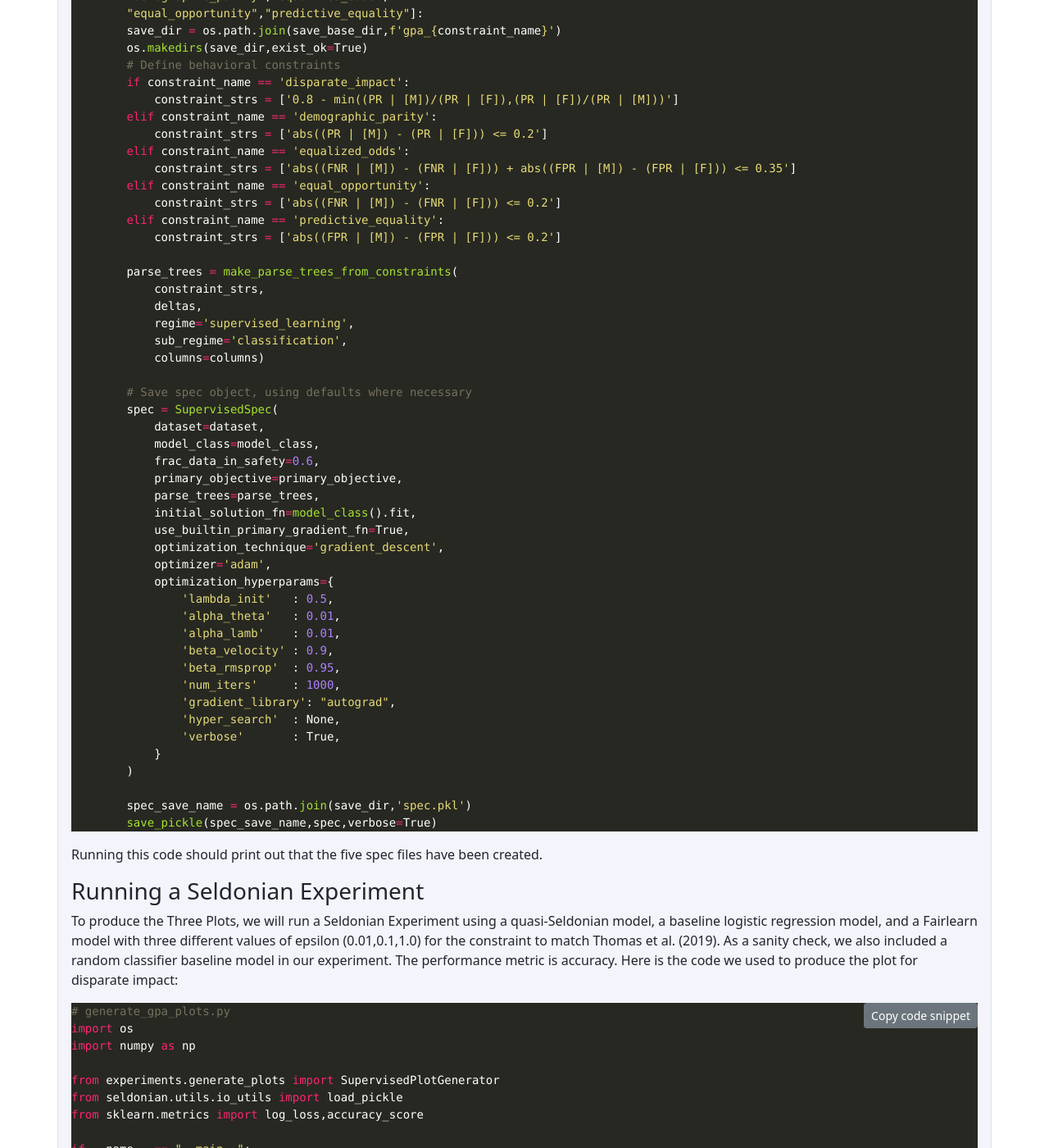
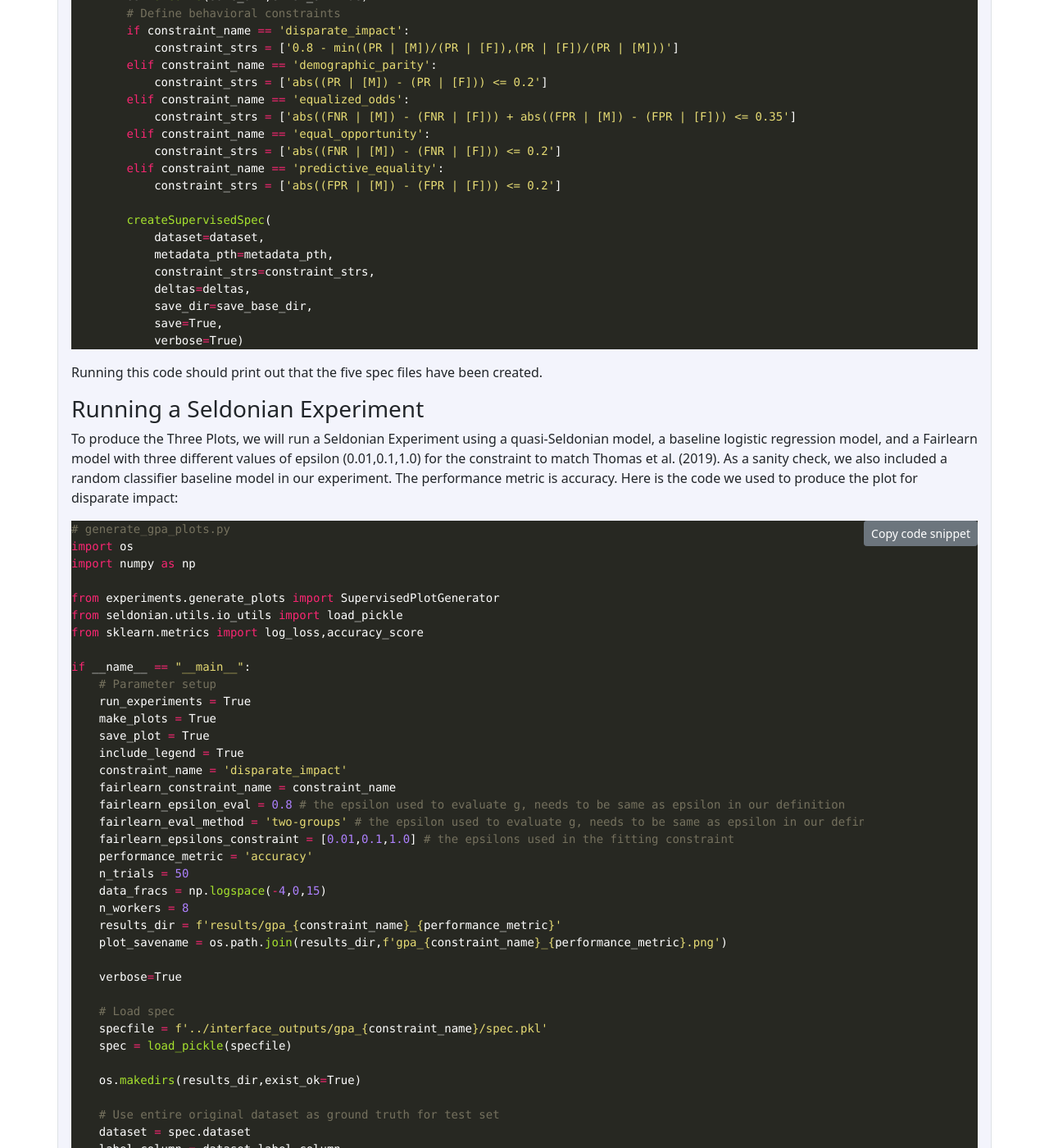
Before and after one commit to seldonian-framework/Tutorials, a Jekyll site: the page built from _tutorials/science_GPA_tutorial.md, in a window 1280 px wide and 1400 px high, scrolled down 2570 px. Shown: the whole window at 82% size. Built offline with Jekyll 4.4.1, drawn with Linux system fonts in a browser that asks for light colours; formulas are drawn with MathJax 3; some of the changed text lies outside the part shown.

Commit message:
add modularized code

```diff
--- a/_tutorials/science_GPA_tutorial.md
+++ b/_tutorials/science_GPA_tutorial.md
@@ -74,32 +74,29 @@ We need to create a different spec object for each constraint because we will be
 import os
 from seldonian.parse_tree.parse_tree import make_parse_trees_from_constraints
 from seldonian.dataset import DataSetLoader
-from seldonian.utils.io_utils import load_json,save_pickle
-from seldonian.spec import SupervisedSpec
+from seldonian.utils.io_utils import (load_json,
+    load_supervised_metadata,save_pickle)
+from seldonian.spec import createSupervisedSpec
 from seldonian.models.models import LogisticRegressionModel
+from seldonian.models import objectives
 
 if __name__ == '__main__':
     data_pth = "../../static/datasets/supervised/GPA/gpa_classification_dataset.csv"
     metadata_pth = "../../static/datasets/supervised/GPA/metadata_classification.json"
     save_base_dir = '../../../interface_outputs'
     # Load metadata
-    metadata_dict = load_json(metadata_pth)
-
-    regime = metadata_dict['regime']
-    columns = metadata_dict['columns']
-    sensitive_columns = metadata_dict['sensitive_columns']
-    sub_regime = metadata_dict['sub_regime']
+    (regime, sub_regime, columns,
+        sensitive_columns) = load_supervised_metadata(metadata_pth)
 
     # Use logistic regression model
     model_class = LogisticRegressionModel
 
-    # Set the primary objective to be log loss
-    primary_objective = model_class().sample_logistic_loss
+    # primary objective = log loss
+    primary_objective = objectives.logistic_loss
 
     # Load dataset from file
     loader = DataSetLoader(
         regime=regime)
-
     dataset = loader.load_supervised_dataset(
         filename=data_pth,
         metadata_filename=metadata_pth,
@@ -124,39 +121,14 @@ if __name__ == '__main__':
         elif constraint_name == 'predictive_equality':
             constraint_strs = ['abs((FPR | [M]) - (FPR | [F])) <= 0.2']
 
-        parse_trees = make_parse_trees_from_constraints(
-            constraint_strs,
-            deltas,
-            regime='supervised_learning',
-            sub_regime='classification',
-            columns=columns)
-
-        # Save spec object, using defaults where necessary
-        spec = SupervisedSpec(
+        createSupervisedSpec(
             dataset=dataset,
-            model_class=model_class,
-            frac_data_in_safety=0.6,
-            primary_objective=primary_objective,
-            parse_trees=parse_trees,
-            initial_solution_fn=model_class().fit,
-            use_builtin_primary_gradient_fn=True,
-            optimization_technique='gradient_descent',
-            optimizer='adam',
-            optimization_hyperparams={
-                'lambda_init'   : 0.5,
-                'alpha_theta'   : 0.01,
-                'alpha_lamb'    : 0.01,
-                'beta_velocity' : 0.9,
-                'beta_rmsprop'  : 0.95,
-                'num_iters'     : 1000,
-                'gradient_library': "autograd",
-                'hyper_search'  : None,
-                'verbose'       : True,
-            }
-        )
-
-        spec_save_name = os.path.join(save_dir,'spec.pkl')
-        save_pickle(spec_save_name,spec,verbose=True)
+            metadata_pth=metadata_pth,
+            constraint_strs=constraint_strs,
+            deltas=deltas,
+            save_dir=save_base_dir,
+            save=True,
+            verbose=True)
 {% endhighlight python %}
 </div>
 Running this code should print out that the five spec files have been created.
```
